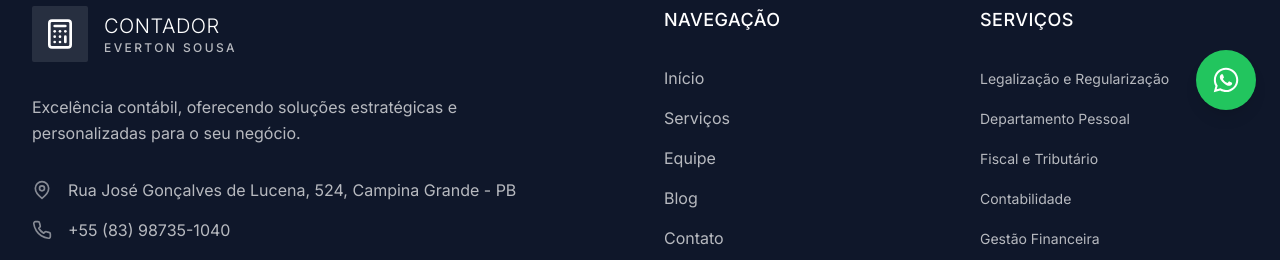
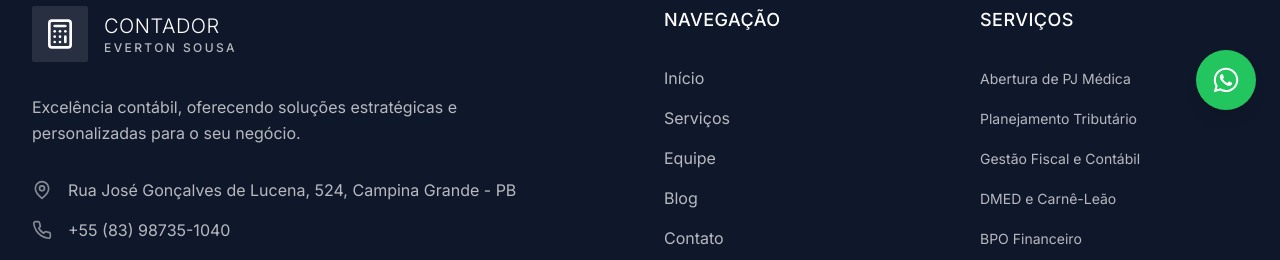
Before and after one commit to joaopedrolemos6/Everton-projeto, a React (Vite) app: page /login in a window 1280 px wide. Shown: the part 666-926 px from the top of the page. Built offline with nearby package versions, Linux system fonts and the light colour scheme; no server answers.

Commit message:
Update Footer.tsx

```diff
--- a/src/components/Footer.tsx
+++ b/src/components/Footer.tsx
@@ -63,14 +63,13 @@ const Footer = () => {
             </div>
           </div>
 
-          {/* ===== NAVEGAÇÃO ATUALIZADA ===== */}
+          {/* Navegação */}
           <div>
             <h3 className="text-lg font-medium mb-8 tracking-wide">NAVEGAÇÃO</h3>
             <ul className="space-y-4">
               <li>
                 <button onClick={() => scrollToSection('hero')} className="text-white/70 hover:text-white transition-colors duration-300">Início</button>
               </li>
-              {/* O link "Empresa" foi removido daqui */}
               <li>
                 <button onClick={() => scrollToSection('services')} className="text-white/70 hover:text-white transition-colors duration-300">Serviços</button>
               </li>
@@ -85,18 +84,17 @@ const Footer = () => {
               </li>
             </ul>
           </div>
-          {/* ===== FIM DA ATUALIZAÇÃO ===== */}
 
-          {/* Serviços */}
+          {/* ===== LISTA DE SERVIÇOS ATUALIZADA ===== */}
           <div>
             <h3 className="text-lg font-medium mb-8 tracking-wide">SERVIÇOS</h3>
             <ul className="space-y-4">
               {[
-                'Legalização e Regularização',
-                'Departamento Pessoal',
-                'Fiscal e Tributário',
-                'Contabilidade',
-                'Gestão Financeira',
+                'Abertura de PJ Médica',
+                'Planejamento Tributário',
+                'Gestão Fiscal e Contábil',
+                'DMED e Carnê-Leão',
+                'BPO Financeiro',
                 'Consultoria Estratégica'
               ].map((specialty) => (
                 <li key={specialty}>
@@ -107,6 +105,8 @@ const Footer = () => {
               ))}
             </ul>
           </div>
+          {/* ===== FIM DA ATUALIZAÇÃO ===== */}
+
         </div>
 
         {/* Bottom Bar */}
```
